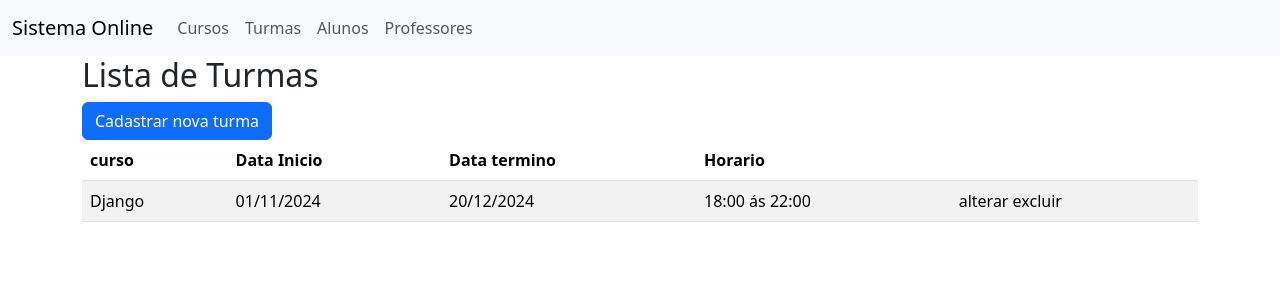
After one commit to Galiman1593/eu-nao-to-sendo-escandaloso, a Django app: page /listarturmas in a window 1280 px wide. The commit adds this page. Shown: the top 300 px of the page. Run offline with Django 4.2, Linux system fonts and the light colour scheme; data comes from the database, SQL or seed files in the repository; both versions use the stored data as it was after the commit; some libraries are stand-ins or nearby versions.

Commit message:
feat:começando_a_fazer_a_turma

```diff
--- a/projetoDjango/cadastro/admin.py
+++ b/projetoDjango/cadastro/admin.py
@@ -1,8 +1,9 @@
 from django.contrib import admin
-from .models import Curso
+from .models import Curso, Turma
 from .models import Alunos
 from .models import Professores
 # Register your models here.
 admin.site.register(Curso)
 admin.site.register(Alunos)
 admin.site.register(Professores)
+admin.site.register(Turma)
--- a/projetoDjango/cadastro/models.py
+++ b/projetoDjango/cadastro/models.py
@@ -25,3 +25,8 @@ class Professores(models.Model):
 
     def __str__(self):
         return self.nome
+
+class Turma(models.Model):
+    curso = models.ForeignKey(Curso, on_delete=models.DO_NOTHING)
+    dataInicio = models.DateTimeField()
+    dataTermino = models.DateTimeField()
--- a/projetoDjango/cadastro/templates/listarcursos.html
+++ b/projetoDjango/cadastro/templates/listarcursos.html
@@ -21,7 +21,8 @@
                 <td>
                     {{ c.valor }}
                 </td>
-                <td> <a href= "{% url 'alterarcurso' c.id %}" class="btn btn-secondary"> Alterar </a> Excluir</td>
+                <td> <a href= "{% url 'alterarcurso' c.id %}" class="btn btn-secondary"> Alterar </a>
+                    <a href="{% url 'excluircurso' c.id %}" class= "btn btn-danger">Excluir</a></td>
             </tr>
             {% endfor %}
         </tbody>
--- /dev/null
+++ b/projetoDjango/cadastro/templates/listarturmas.html
@@ -0,0 +1,29 @@
+{% extends 'base.html' %}
+{% block content %}
+    <h2>Lista de Turmas</h2>
+    <a href="{% url 'incluirturma' %}" class="btn btn-primary">Cadastrar nova turma</a>
+    <table class="table table-striped">
+        <thead>
+            <tr>
+                <th>curso</th>
+                <th>Data Inicio</th>
+                <th>Data termino</th>
+                <th>Horario</th>
+                <th></th>
+            </tr>
+        </thead>
+        <tbody>
+            {% for t in turmas %}
+            <tr>
+                <td>{{ t.curso }}</td>
+                <td>{{ t.dataInicio | date:"d/m/Y" }}</td>
+                <td>{{ t.dataTermino | date:"d/m/Y" }}</td>
+                <td>{{t.dataInicio | date:"H:i"}} ás {{t.dataTermino | date:"H:i"}}</td>
+                <td>alterar excluir</td>
+            </tr>
+            {% endfor %}
+        </tbody>
+    </table>
+
+
+{% endblock %}
--- a/projetoDjango/cadastro/urls.py
+++ b/projetoDjango/cadastro/urls.py
@@ -11,6 +11,7 @@ urlpatterns = [
     path('listarcursos', views.listarcursos, name='listarcursos'),
     path('incluircursos', views.incluircursos, name='incluircurso'),
     path('alterarcurso/<int:codigo>', views.alterarcurso, name='alterarcurso'),
+    path('excluircurso/<int:codigo>', views.excluircurso, name='excluircurso'),
 
     #alunos
     path('listaralunos', views.listaralunos, name='listaralunos'),
@@ -19,4 +20,8 @@ urlpatterns = [
     #professores
     path('listarprofessores', views.listarprofessores, name='listarprofessores'),
     path('incluirprofessor', views.incluirprofessor, name='incluirprofessor'),
+
+    #turmas
+    path('listarturmas', views.listarturmas, name='listarturmas'),
+    path('incluirturma', views.incluirturma, name='incluirturma'),
 ]
--- a/projetoDjango/cadastro/views.py
+++ b/projetoDjango/cadastro/views.py
@@ -1,8 +1,8 @@
 from django.shortcuts import redirect, render
 from django.http import HttpResponse
 
-from cadastro.forms import AlunoForm, CursoForm, ProfForm
-from .models import Curso, Alunos, Professores
+from cadastro.forms import AlunoForm, CursoForm, ProfForm, TurmaForm
+from .models import Curso, Alunos, Professores, Turma
 
 # Create your views here.
 def index(request):
@@ -36,6 +36,11 @@ def alterarcurso(request, codigo):
     form = CursoForm(instance=c)
     return render(request, 'form_curso.html', {'formulario': form})
 
+def excluircurso(request, codigo):
+    c = Curso.objects.get(id=codigo)
+    c.delete()
+    return redirect('listarcursos')
+
 #alunos
 def listaralunos(request):
     alunos = Alunos.objects.order_by('nome')
@@ -49,6 +54,17 @@ def incluiralunos(request):
             return redirect('listaralunos')
     form = AlunoForm()
     return render(request, "form_aluno.html", {'formulario':form})
+
+#turmas
+
+def listarturmas(request):
+    turmas = Turma.objects.order_by('dataInicio')
+    return render(request, 'listarturmas.html', {'turmas': turmas})
+
+def incluirturma(request):
+
+    form = TurmaForm()
+    return render(request, 'form_turma.html', {'formulario': form})
 
 
 
--- a/projetoDjango/guia/menu.html
+++ b/projetoDjango/guia/menu.html
@@ -20,7 +20,7 @@
             <a href="{% url 'listarcursos' %}" class="nav-link">Cursos</a>
           </li>
           <li class="nav-item">
-            <a href="turmas.html" class="nav-link">Turmas</a>
+            <a href="{% url 'listarturmas' %}" class="nav-link">Turmas</a>
           </li>
           <li class="nav-item">
             <a href="{% url 'listaralunos' %}" class="nav-link">Alunos</a>
```
Also changed, not shown: projetoDjango/cadastro/forms.py (+6 -1 lines), projetoDjango/cadastro/templates/form_turma.html (added, +13 -0 lines), projetoDjango/cadastro/migrations/0004_turma.py (added), projetoDjango/db.sqlite3.
